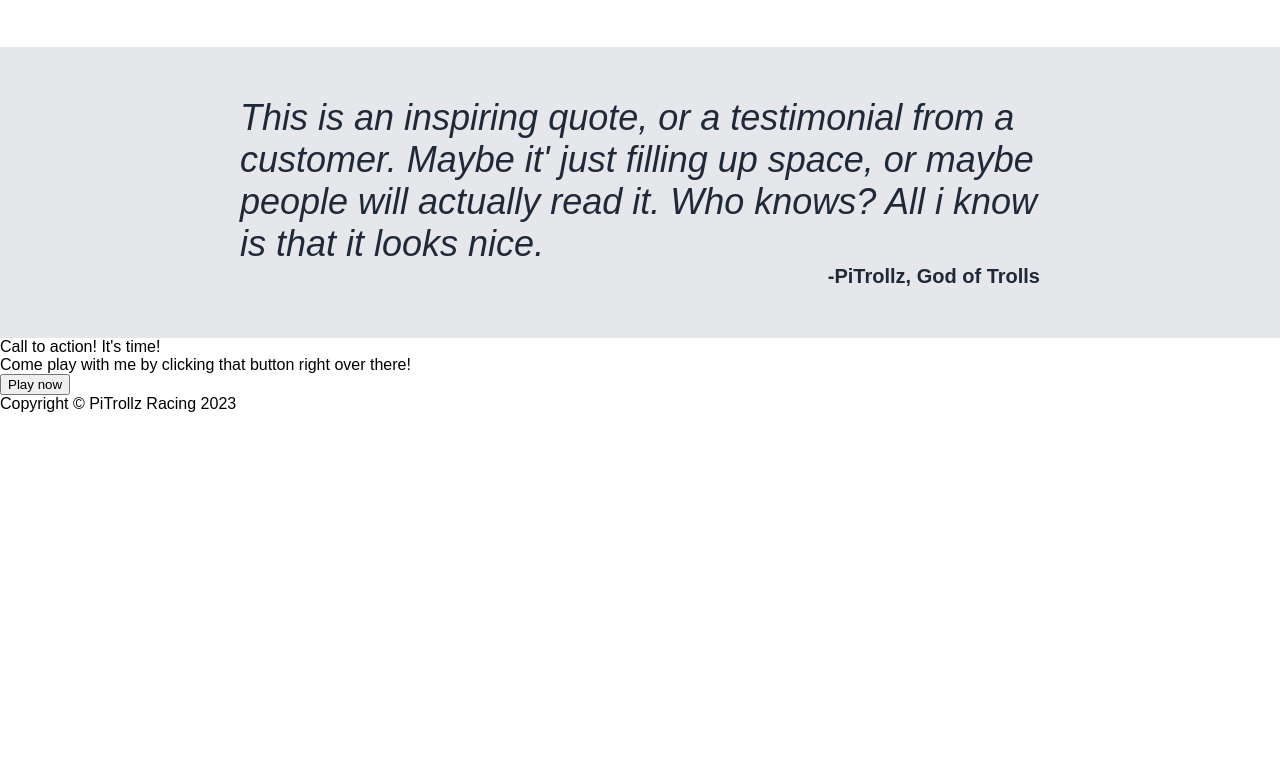
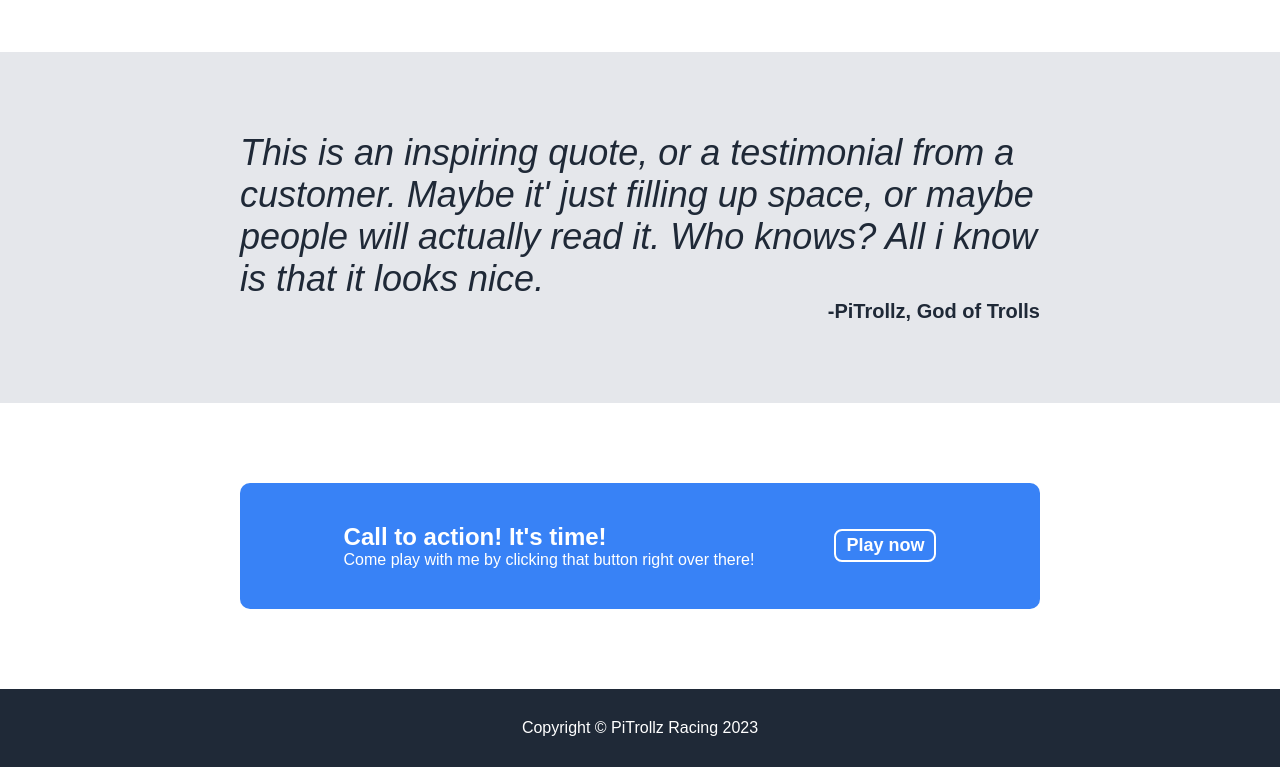
Before and after one commit to PiTrollz/odin-webtest, a plain HTML site: page index.html in a window 1280 px wide. Shown: the part 1009-1776 px from the top of the page. Before the commit the page ends 1422 px from the top, so only its background shows below. Drawn offline with Linux system fonts and the light colour scheme.

Commit message:
Add styling to the fourth section of the page and add footer

```diff
--- a/style.css
+++ b/style.css
@@ -1,7 +1,3 @@
-/* {
-    border: 1px dotted red;
-}*/
-
 *, *::before, *::after {
     box-sizing: border-box;
   }
@@ -14,10 +10,13 @@ body {
     flex-direction: column;
 }
 
+/* SECTION ONE */
+
 .header {
     background-color: #1F2937;
-    padding: 25px 200px 50px 200px;
+    padding: 25px 450px 50px 450px;
 }
+
 .logo-links {
     display: flex;
     justify-content: space-between;
@@ -29,8 +28,6 @@ body {
     height: auto;
     border: 4px solid #151c25;
     border-radius: 30%;
-
-
 }
 .links {
     font-family: "Courier New", monospace;
@@ -47,11 +44,9 @@ body {
     color: #c7c8c9;
 }
 
-
-
 .h-context {
     display: flex;
-        justify-content: center;
+    justify-content: space-between;
 }
 .h-context img {
     width: 500px;
@@ -77,6 +72,7 @@ body {
 .context button {
     background-color: #3882F6;
     font-size: 18px;
+    width: 100px;
     color: #F9FAF8;
     padding: 4px 10px;
     border-radius: 8px;
@@ -88,8 +84,10 @@ body {
     color: #1971ff;
 }
 
+/* SECTION TWO */
+
 .games {
-    padding: 0px 200px 50px 200px;
+    padding: 0px 200px 80px 200px;
 }
 
 .game-title {
@@ -131,9 +129,11 @@ body {
     color: #3882F6;
 }
 
+/* SECTION THREE */
+
 .quote {
     background-color: #E5E7EB;
-    padding: 50px 200px 50px 200px;
+    padding: 80px 200px;
     display: flex;
     flex-direction: column;
     justify-content: center;
@@ -154,3 +154,52 @@ body {
     font-weight: bold;
     color: #1F2937;
 }
+
+/* SECTION FOUR */
+
+.end {
+    padding: 40px;
+    margin: 80px auto;
+    width: 800px;
+    display: flex;
+    justify-content: center;
+    align-items: center;
+    background-color: #3882F6;
+    color: white;
+    border-radius: 10px;
+    gap: 80px
+}
+.end-box {
+    display: flex;
+    flex-direction: column;
+}
+.end-title {
+    font-weight: bold;
+    font-size: x-large;
+}
+.end button {
+    background-color: #3882F6;
+    font-size: 18px;
+    font-weight: bold;
+    color: #ffffff;
+    padding: 4px 10px;
+    border-radius: 8px;
+    border: 2px solid #ffffff;
+    transition-duration: 0.4s;
+}
+.end button:hover {
+    background-color: #0464ff;
+    color: #e4efff;
+}
+.end-text {
+    font-size: 16px;
+}
+
+/* FOOTER */
+
+.footer {
+    background-color: #1F2937;
+    text-align: center;
+    padding: 30px 200px;
+    color: white;
+}
```
Lines whose indentation alone changed are shown as unchanged.
